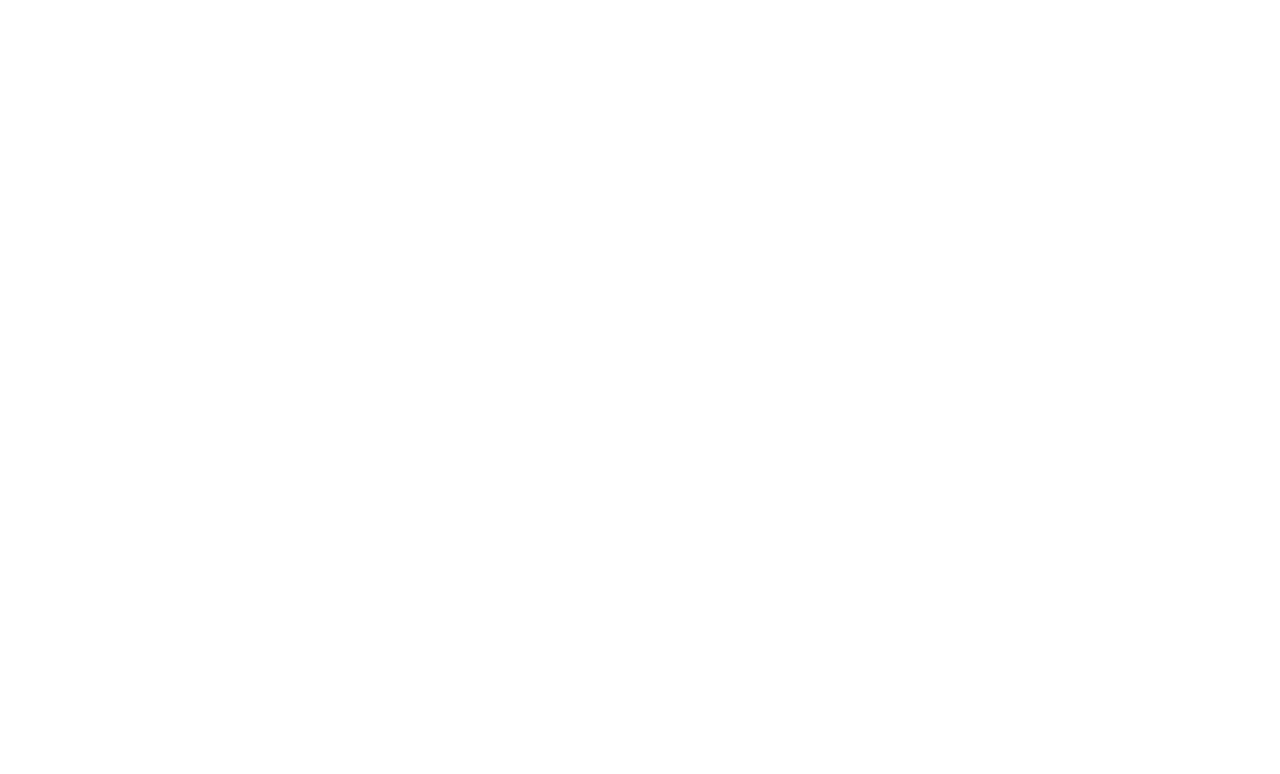
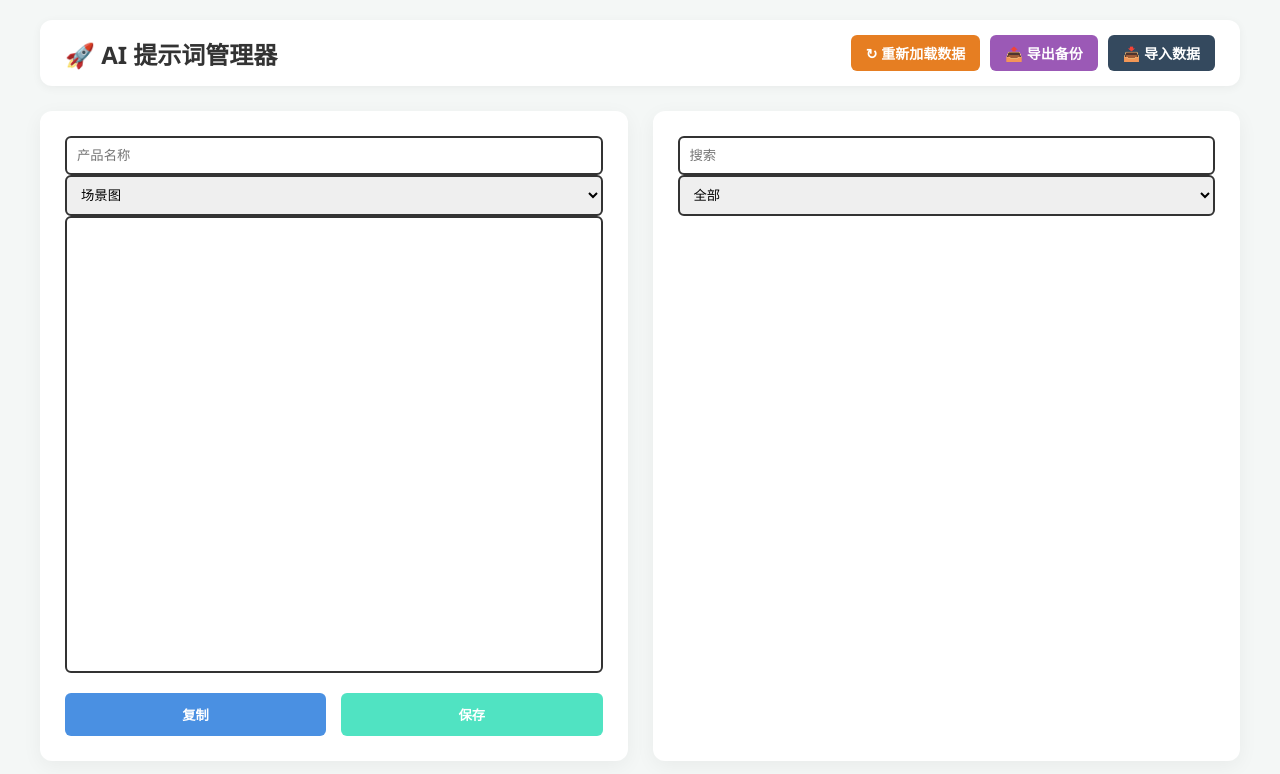
Before and after one commit to 0610-web/prompt-manager, a plain HTML site: page index.html in a window 1280 px wide. Drawn offline with Linux system fonts and the light colour scheme.

Commit message:
Update index.html

```diff
--- a/index.html
+++ b/index.html
@@ -1,77 +1,215 @@
+<!DOCTYPE html>
+<html lang="zh-CN">
+<head>
+    <meta charset="UTF-8">
+    <meta name="viewport" content="width=device-width, initial-scale=1.0">
+    <title>AI 提示词管理器 - 联网同步版</title>
+    <style>
+        :root {
+            --primary-blue: #4A90E2;
+            --primary-green: #50E3C2;
+            --danger-red: #ff7675;
+            --purple-share: #9b59b6;
+            --bg-color: #f4f7f6;
+            --card-bg: #ffffff;
+            --border-color: #333;
+        }
+        body {
+            font-family: 'Segoe UI', Roboto, Helvetica, Arial, sans-serif;
+            background-color: var(--bg-color);
+            color: #333;
+            margin: 0;
+            padding: 20px;
+            display: flex;
+            justify-content: center;
+            min-height: 100vh;
+        }
+        .main-container {
+            display: flex;
+            gap: 25px;
+            width: 100%;
+            max-width: 1200px;
+            align-items: flex-start;
+            flex-direction: column;
+        }
+        .top-bar {
+            width: 100%;
+            display: flex;
+            justify-content: space-between;
+            align-items: center;
+            background: #fff;
+            padding: 15px 25px;
+            border-radius: 12px;
+            box-shadow: 0 2px 10px rgba(0,0,0,0.05);
+            box-sizing: border-box;
+        }
+        .app-title { margin: 0; font-size: 1.5em; }
+        .data-controls { display: flex; gap: 10px; }
+        .btn-data {
+            padding: 8px 15px;
+            border: none;
+            border-radius: 6px;
+            cursor: pointer;
+            font-weight: bold;
+            color: white;
+            font-size: 14px;
+        }
+        .btn-export { background-color: var(--purple-share); }
+        .btn-import { background-color: #34495e; position: relative; overflow: hidden; }
+        .btn-sync { background-color: #e67e22; }
+        #fileInput {
+            position: absolute; inset: 0;
+            opacity: 0; cursor: pointer;
+        }
+        .content-area {
+            display: flex;
+            gap: 25px;
+            width: 100%;
+        }
+        .panel {
+            background-color: var(--card-bg);
+            border-radius: 12px;
+            box-shadow: 0 5px 20px rgba(0,0,0,0.05);
+            padding: 25px;
+            flex: 1;
+            display: flex;
+            flex-direction: column;
+            min-height: 600px;
+        }
+        .panel-header {
+            display: flex;
+            justify-content: space-between;
+            align-items: center;
+            border-bottom: 2px solid #f0f0f0;
+            padding-bottom: 15px;
+            margin-bottom: 20px;
+        }
+        .filter-row { display: flex; gap: 15px; margin-bottom: 15px; }
+        input, select, textarea {
+            width: 100%;
+            padding: 10px;
+            border: 2px solid var(--border-color);
+            border-radius: 6px;
+            box-sizing: border-box;
+        }
+        .main-textarea {
+            flex: 1;
+            resize: none;
+            margin-bottom: 20px;
+        }
+        .action-buttons { display: flex; gap: 15px; }
+        .btn-big {
+            flex: 1;
+            padding: 12px;
+            border: none;
+            border-radius: 6px;
+            color: white;
+            font-weight: bold;
+            cursor: pointer;
+        }
+        .btn-copy { background-color: var(--primary-blue); }
+        .btn-save { background-color: var(--primary-green); }
+        .storage-list { flex: 1; overflow-y: auto; }
+        .card {
+            border-left: 5px solid var(--primary-blue);
+            padding: 15px;
+            margin-bottom: 15px;
+            border-radius: 8px;
+        }
+    </style>
+</head>
+<body>
+
+<div class="main-container">
+    <div class="top-bar">
+        <h1 class="app-title">🚀 AI 提示词管理器</h1>
+        <div class="data-controls">
+            <button class="btn-data btn-sync" onclick="forceFetchGithub()">↻ 重新加载数据</button>
+            <button class="btn-data btn-export" onclick="exportData()">📤 导出备份</button>
+            <button class="btn-data btn-import">
+                📥 导入数据
+                <input type="file" id="fileInput" accept=".json" onchange="importData(this)">
+            </button>
+        </div>
+    </div>
+
+    <div class="content-area">
+        <div class="panel">
+            <input id="inputName" placeholder="产品名称">
+            <select id="inputType">
+                <option>场景图</option><option>主图</option>
+                <option>尺寸图</option><option>展示图</option><option>其他</option>
+            </select>
+            <textarea id="mainEditor" class="main-textarea"></textarea>
+            <div class="action-buttons">
+                <button class="btn-big btn-copy" onclick="copyText()">复制</button>
+                <button class="btn-big btn-save" onclick="saveData()">保存</button>
+            </div>
+        </div>
+
+        <div class="panel">
+            <input id="searchName" placeholder="搜索">
+            <select id="searchType">
+                <option value="All">全部</option>
+                <option>场景图</option><option>主图</option>
+                <option>尺寸图</option><option>展示图</option><option>其他</option>
+            </select>
+            <div id="storageList" class="storage-list"></div>
+        </div>
+    </div>
+</div>
+
 <script>
-/* ========== 核心配置 ========== */
 const DB_KEY = 'my_prompts_db_v5';
 
-/* ✅ 与你当前仓库结构匹配 */
+/* ✅ 只改这一行 */
 const GITHUB_DATA_URL = './prompts.json';
 
-let currentEditingId = null;
+window.onload = initData;
 
-/* ========== 页面加载 ========== */
-window.onload = function () {
-  initData();
-};
-
-/* ========== 初始化逻辑 ========== */
-async function initData() {
+function initData() {
     const localData = getSavedData();
-
-  if (localData.length === 0) {
-    console.log("本地无数据，尝试从 GitHub 加载");
-    await fetchAndSaveData();
-  } else {
-    console.log("本地已有数据，直接渲染");
-    renderList();
-  }
+    if (localData.length === 0) fetchAndSaveData();
+    else renderList();
 }
 
-/* ========== 手动强制刷新 ========== */
 async function forceFetchGithub() {
-  if (
-    confirm(
-      "确定要重新加载 GitHub 数据吗？\n\n⚠️ 会覆盖当前所有本地数据\n👉 建议先【导出备份】"
-    )
-  ) {
+    if (confirm("确定重新加载 GitHub 数据？会覆盖本地")) {
         await fetchAndSaveData();
     }
 }
 
-/* ========== 从 GitHub 拉数据（防误清空版） ========== */
 async function fetchAndSaveData() {
     try {
-    const response = await fetch(GITHUB_DATA_URL, { cache: "no-store" });
+        const res = await fetch(GITHUB_DATA_URL);
+        if (!res.ok) throw new Error();
+        const serverData = await res.json();
 
-    if (!response.ok) {
-      throw new Error("GitHub 数据文件不存在");
-    }
-
-    const serverData = await response.json();
-
-    /* 🔒 关键防护：空数据不覆盖本地 */
+        /* 🔒 防止空数据覆盖 */
         if (!Array.isArray(serverData) || serverData.length === 0) {
-      alert("⚠️ GitHub 数据为空，已取消覆盖本地数据");
+            alert("GitHub 数据为空，已取消覆盖");
             return;
         }
 
         localStorage.setItem(DB_KEY, JSON.stringify(serverData));
         renderList();
-
-    alert(`✅ 成功加载 ${serverData.length} 条提示词`);
-
-  } catch (err) {
-    console.error(err);
-
-    if (location.protocol === "file:") {
-      alert("⚠️ 请使用 GitHub Pages 访问，直接打开 HTML 会被浏览器拦截");
-    } else {
-      alert("❌ GitHub 数据加载失败，请检查路径或网络");
-    }
+        alert("加载成功：" + serverData.length);
+    } catch {
+        alert("GitHub 数据加载失败");
     }
 }
 
-/* ========== 本地数据读取 ========== */
 function getSavedData() {
-  const data = localStorage.getItem(DB_KEY);
-  return data ? JSON.parse(data) : [];
+    const d = localStorage.getItem(DB_KEY);
+    return d ? JSON.parse(d) : [];
 }
+
+function saveData() {}
+function renderList() {}
+function copyText() {}
+function exportData() {}
+function importData() {}
 </script>
+
+</body>
+</html>
```
Lines whose indentation alone changed are shown as unchanged.
